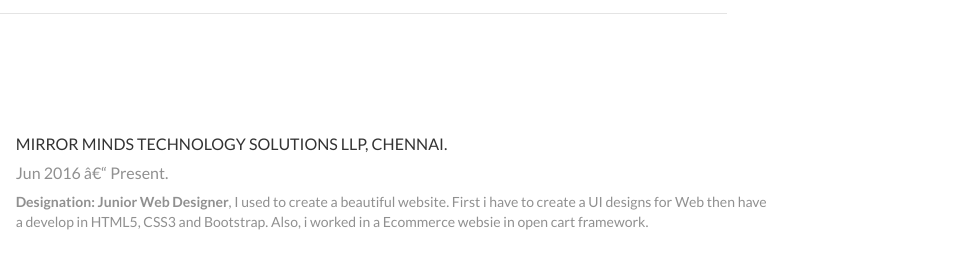
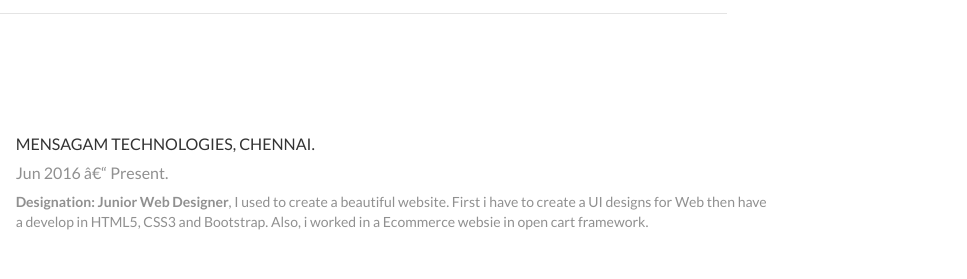
Before and after one commit to premsankaran/Portfolio, a plain HTML site: page index.html in a window 1280 px wide. Shown: the part 2300-2579 px from the top of the page, 313-1280 px from the left. Drawn offline with nearby package versions, Linux system fonts and the light colour scheme.

Commit message:
Update index.html

```diff
--- a/index.html
+++ b/index.html
@@ -505,7 +505,7 @@
                                 <i class="fa fa-facebook"></i>
                             </div>
                             <div class="media-body">
-                                <h4 class="media-heading">Mirror Minds Technology Solutions LLP, Chennai.</h4>
+                                <h4 class="media-heading"> MenSagam Technologies, Chennai.</h4>
 								<h5>Jun 2016 – Present.</h5>
                                 <p><b>Designation: Junior Web Designer</b>, I used to create a beautiful website. First i have to create a UI designs for Web then have a develop in HTML5, CSS3 and Bootstrap. Also, i worked in a Ecommerce websie in open cart framework.</p>
                             </div>
```
